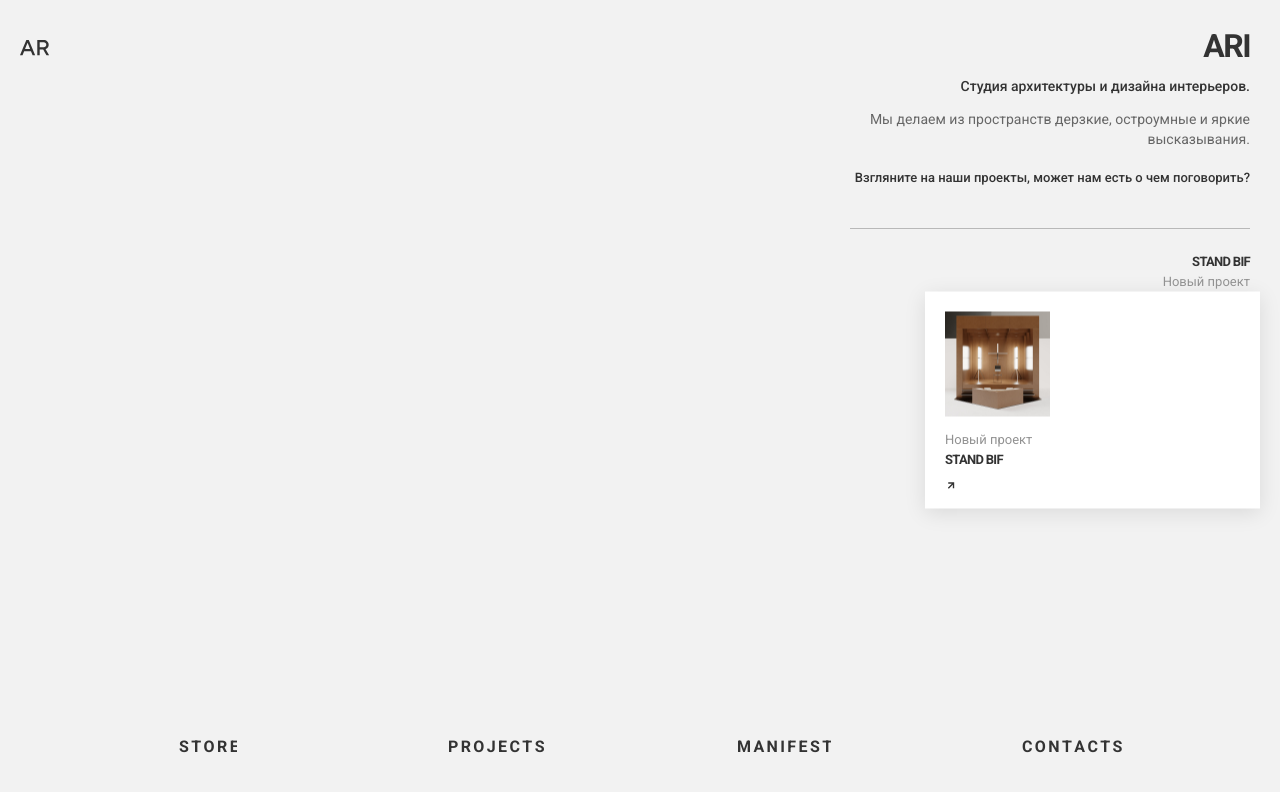
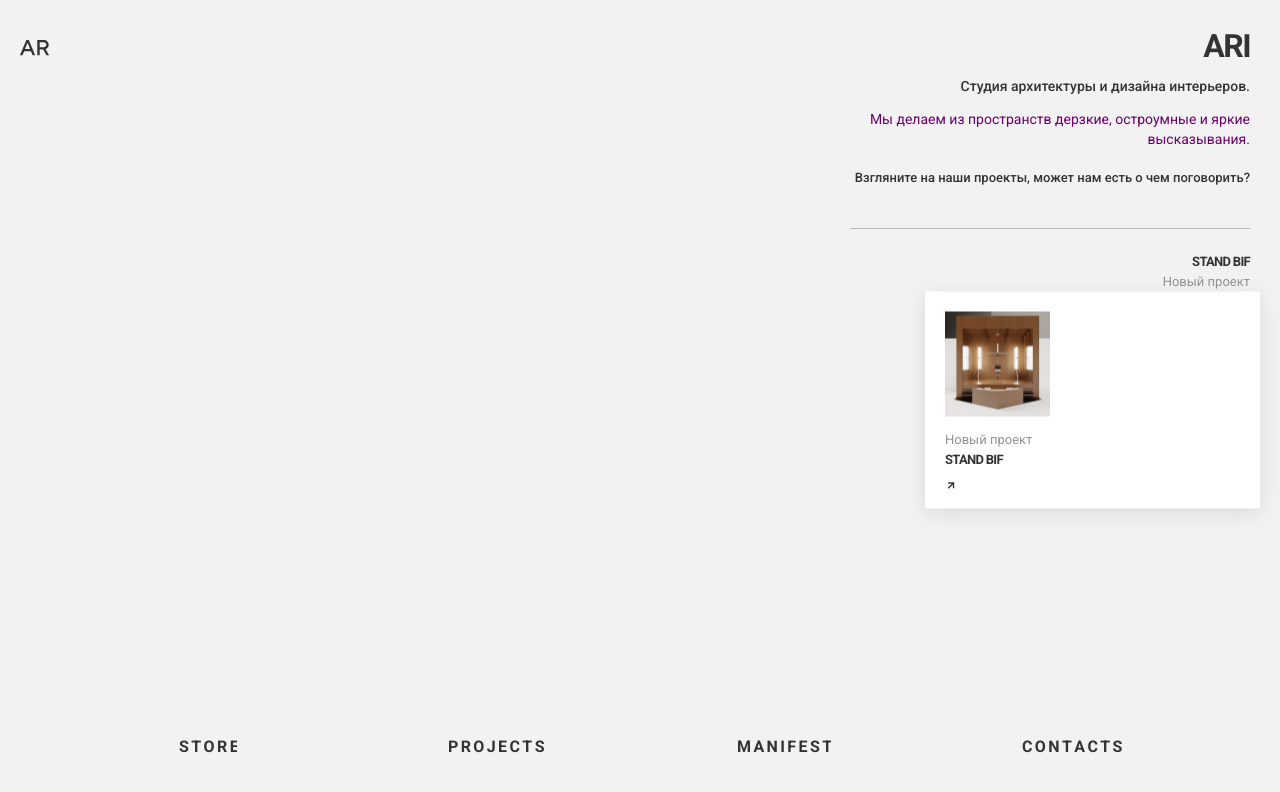
Before and after one commit to Foggydk/WEB3.1, a plain HTML site: page index.html in a window 1280 px wide. Drawn offline with Linux system fonts and the light colour scheme; some packages are replaced by stand-ins of ours; a script that the page names is missing.

Commit message:
Update style.css

```diff
--- a/style.css
+++ b/style.css
@@ -114,7 +114,7 @@ spline-viewer {
     font-size: 14px;
     line-height: 1.4;
     margin-bottom: 10px;
-    color: #666;
+    color: #606;
 }
 
 .ari-question {
```
